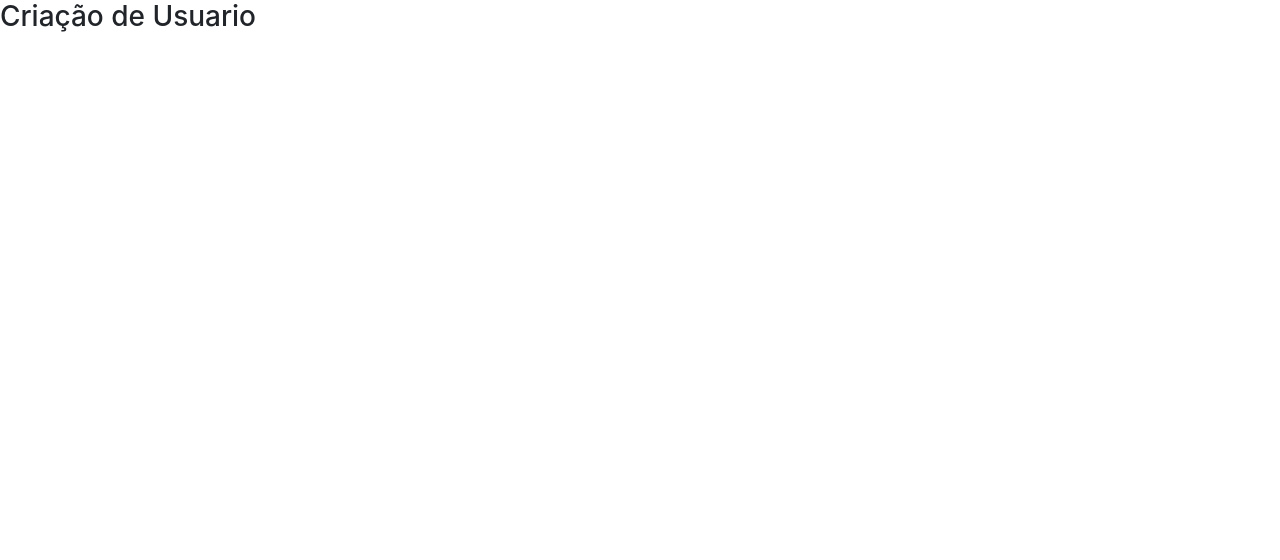
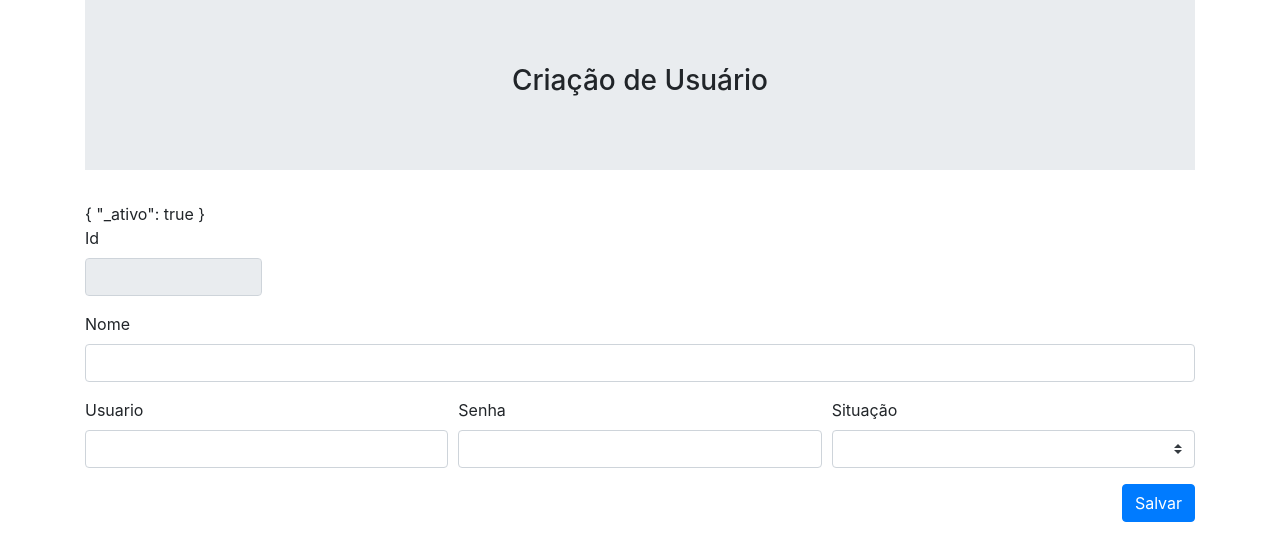
Before and after one commit to CarlosRobertoMedeiros/frontend-javaguides-crud, an Angular app: page / in a window 1280 px wide. Shown: the top 560 px of the page. Built offline with nearby package versions, Linux system fonts and the light colour scheme.

Commit message:
Inclusao Realizada

```diff
--- a/src/app/app.module.ts
+++ b/src/app/app.module.ts
@@ -1,5 +1,6 @@
 import { BrowserModule } from '@angular/platform-browser';
 import { NgModule } from '@angular/core';
+import { FormsModule } from '@angular/forms';
 
 import { AppComponent } from './app.component';
 import { CriaUsuarioComponent } from './cria-usuario/cria-usuario.component';
@@ -14,7 +15,8 @@ import { DetalheUsuarioComponent } from './detalhe-usuario/detalhe-usuario.compo
     DetalheUsuarioComponent
   ],
   imports: [
-    BrowserModule
+    BrowserModule,
+    FormsModule
   ],
   providers: [],
   bootstrap: [AppComponent]
--- a/src/app/cria-usuario/cria-usuario.component.css
+++ b/src/app/cria-usuario/cria-usuario.component.css
@@ -0,0 +1,3 @@
+.alinhamentoaEsquerda{
+    float: left;
+}
--- a/src/app/cria-usuario/cria-usuario.component.html
+++ b/src/app/cria-usuario/cria-usuario.component.html
@@ -1,22 +1,53 @@
-<h3>Criação de Usuario</h3>
+<div class="container">
 
-<form>
+    <div class="jumbotron jumbotron-fluid">
+        <div class="container">
+            <h3 class="text-center">Criação de Usuário</h3>
+        </div>
+    </div>
 
-    <!--
-    private _id: number;
-    private _nome: String;
-    private _usuario: String;
-    private _senha: String;
-    private _ativo: Boolean = true;
+    <form #usuarioForm="ngForm" (ngSubmit)="salvar(usuarioForm)">
 
+            {{_usuario | json}}
 
-    {{_usuario | json}}
+            <fieldset disabled>
+                <div class="form-row">
+                    <div class="form-group col-2">
+                        <label class="form-control-label" for="id">Id</label>
+                        <input type="text" class="form-control" name="id" [(ngModel)]="_usuario.id">
+                    </div>
+                </div>
+            </fieldset>
 
-    <div class="form-group">
-        <label for="id">Id</label>
-        <input type="text" class="form-control" id="id" required [(ngModel)]="_usuario.id" name="id">
-    </div>
-    -->
+            <div class="form-row">
+                <div class="form-group col-12">
+                    <label class="form-control-label" for="nome">Nome</label>
+                    <input type="text" class="form-control" name="nome" required [(ngModel)]="_usuario.nome">
+                </div>
+            </div>
 
+            <div class="form-row">
+                <div class="form-group col-4">
+                        <label class="form-control-label" for="usuario">Usuario</label>
+                        <input type="text" class="form-control" name="usuario" required [(ngModel)]="_usuario.usuario">
+                </div>
+                <div class="form-group col-4">
+                        <label class="form-control-label" for="senha">Senha</label>
+                        <input type="password" class="form-control" name="senha" required [(ngModel)]="_usuario.senha">
+                </div>
+                <div class="form-group col-4">
+                    <label class="form-control-label" for="situacao">Situação</label>
+                    <select class="custom-select" name="situacao" required [(ngModel)]="_usuario.ativo">
+                        <option value="">Selecione</option>
+                        <option value="1">Ativo</option>
+                        <option value="2">Inativo</option>
+                    </select>
+                </div>
+            </div>
 
-</form>
+            <div class="text-right">
+                <button type="submit" class="btn btn-primary">Salvar</button>
+            </div>
+    </form>
+
+</div>
--- a/src/app/cria-usuario/cria-usuario.component.ts
+++ b/src/app/cria-usuario/cria-usuario.component.ts
@@ -2,6 +2,7 @@ import { Component, OnInit } from '@angular/core';
 import { Usuario } from '../usuario';
 import { UsuarioService } from '../usuario.service';
 import {Router} from '@angular/router';
+import { NgForm } from '@angular/forms';
 
 @Component({
   selector: 'app-cria-usuario',
@@ -39,4 +40,8 @@ export class CriaUsuarioComponent implements OnInit {
     //this.router.navigate(['/usuarios']);
   }
 
+  // salvar(form:NgForm){
+  //   console.log(form);
+  // }
+
 }
```
